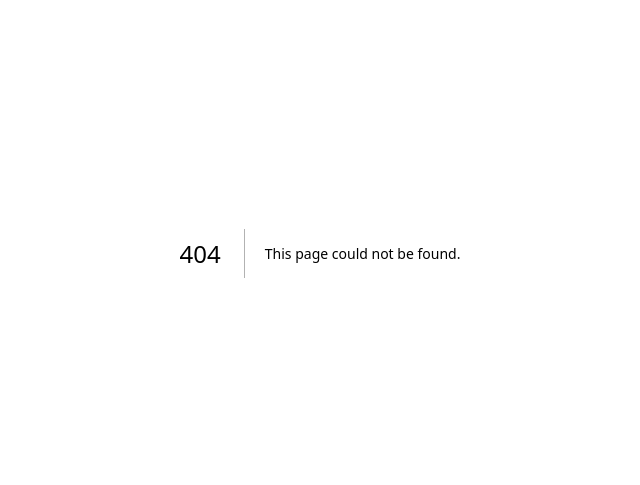
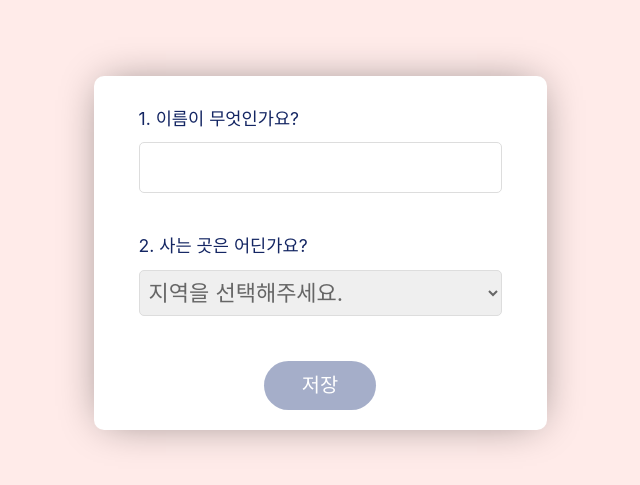
Before and after one commit to ohseungik/lecture, a Next.js app in the folder React_1/: page /survey in a window 1280 px wide. Before the commit this address had no page. Shown: the part 147-632 px from the top of the page, without its empty margins (320-960 px from the left). Built offline with nearby package versions, Linux system fonts and the light colour scheme.

Commit message:
강의 3 설문조사 폼 생성

```diff
--- a/React_1/src/app/layout.tsx
+++ b/React_1/src/app/layout.tsx
@@ -1,10 +1,7 @@
+import React, { FC } from 'react';
 import "./globals.css";
 
-export default function RootLayout({
-  children,
-}: Readonly<{
-  children: React.ReactNode;
-}>) {
+const RootLayout: FC<{ children: React.ReactNode }> = ({ children }) => {
   return (
     <html lang="ko">
       <body>
@@ -12,4 +9,6 @@ export default function RootLayout({
       </body>
     </html>
   );
-}
+};
+
+export default RootLayout;
--- /dev/null
+++ b/React_1/src/app/survey/layout.tsx
@@ -0,0 +1,14 @@
+import React, { FC } from 'react';
+import '@/app/survey/survey.css';
+
+const SurveyLayout: FC<{ children: React.ReactNode }> = ({ children }) => {
+  return (
+    <html lang="ko">
+      <body>
+        {children}
+      </body>
+    </html>
+  );
+};
+
+export default SurveyLayout;
--- /dev/null
+++ b/React_1/src/app/survey/page.tsx
@@ -0,0 +1,64 @@
+'use client';
+
+import React, { useCallback, useState } from 'react';
+import TextInput from '@/components/TextInput/TextInput';
+import Select from '@/components/Select/Select';
+
+const contryOptions = ["한국", "중국", "일본", "러시아", "미국"];
+
+const Survey = () => {
+    const [formVal, setFormVal] = useState({
+        name: "",
+        country: "",
+        address: ""
+    })
+
+    const valueHandler = useCallback((event: React.ChangeEvent<HTMLInputElement | HTMLSelectElement>) => {
+        setFormVal({...formVal, [event.target.name]: event.target.value})
+    }, [formVal])
+
+
+    const saveHandler = useCallback((event: React.MouseEvent<HTMLButtonElement>) => {
+        event.preventDefault();
+        event.stopPropagation();
+
+        alert("저장되었습니다.");
+
+        window.localStorage.setItem("formVal", JSON.stringify(formVal));
+
+        setFormVal({
+            name: "",
+            country: "",
+            address: ""
+        });
+    }, [formVal]);
+
+    return (
+        <div className='survey'>
+            <div className='form'>
+                <div className='form-item'>
+                    <h1>1. 이름이 무엇인가요?</h1>
+                    <TextInput name="name" value={formVal.name} setValue={valueHandler}/>
+                </div>
+
+                <div className='form-item'>
+                    <h1>2. 사는 곳은 어딘가요?</h1>
+                    <Select name="country" value={formVal.country} setValue={valueHandler} options={contryOptions}/>
+                </div>
+
+                {formVal.country === "한국" &&
+                    <div className="form-item">
+                        <h1>2-1. 한국 어디에 사나요?</h1>
+                        <TextInput name="address" value={formVal.address} setValue={valueHandler}/>
+                    </div>
+                }
+
+                <div className="button-group">
+                    <button onClick={saveHandler} disabled={!formVal.name || !formVal.country || formVal.country === "한국" && formVal.address === ""}>저장</button>
+                </div>
+            </div>
+        </div>
+    )
+}
+
+export default Survey;
--- /dev/null
+++ b/React_1/src/app/survey/survey.css
@@ -0,0 +1,71 @@
+* {
+  font-size: 22px;
+}
+html,
+body {
+  padding: 0;
+  margin: 0;
+}
+
+.survey {
+  display: flex;
+  height: 100vh;
+  background: #ffebe9;
+  justify-content: center;
+  align-items: center;
+}
+
+.form {
+  background: #fff;
+  padding: 20px 35px;
+  border-radius: 10px;
+  box-shadow: 0px 0px 40px -10px #0000007d;
+  min-width: 300px;
+}
+
+.form-item {
+  padding: 10px;
+  margin-bottom: 20px;
+}
+
+.form-item h1 {
+  margin-bottom: 10px;
+  font-size: 0.8em;
+  color: #142663;
+}
+
+.form-item input[type='text'] {
+  padding: 8px 10px;
+  outline: none;
+  border: 1px solid #ddd;
+  border-radius: 5px;
+  color: #666;
+  box-sizing: border-box;
+  width: 100%;
+}
+
+.form-item select {
+  padding: 8px 5px;
+  outline: none;
+  border: 1px solid #ddd;
+  border-radius: 5px;
+  color: #666;
+  box-sizing: border-box;
+  width: 100%;
+}
+
+.button-group {
+  text-align: center;
+  margin-top: 35px;
+}
+.button-group button {
+  padding: 10px 38px;
+  border: none;
+  border-radius: 100px;
+  background-color: #32478a;
+  color: #fff;
+  font-size: 0.9em;
+}
+.button-group button:disabled {
+  background-color: #56669a87;
+}
--- a/React_1/src/components/Accordion/Accordion.css
+++ b/React_1/src/components/Accordion/Accordion.css
@@ -1,7 +1,7 @@
-.Accordion .title {
+.accordion .title {
     @apply bg-[#666] text-white font-bold p-[10px] flex justify-between;
 }
 
-.Accordion .content {
+.accordion .content {
     @apply border border-[#999] p-[20px];
 }
--- a/React_1/src/components/Accordion/Accordion.tsx
+++ b/React_1/src/components/Accordion/Accordion.tsx
@@ -16,7 +16,7 @@ const Accordion = ({ title, content } : AccordionProps) => {
     }, [isOpen]);
 
     return (
-        <div className='Accordion'>
+        <div className='accordion'>
             <div className='title' onClick={contentOpenHandler}>
                 <div>{title}</div>
                 <div>{isOpen ? '-' : '+'}</div>
@@ -30,4 +30,4 @@ const Accordion = ({ title, content } : AccordionProps) => {
 }
 
 
-export default Accordion;
+export default React.memo(Accordion);
--- a/React_1/src/components/CourseCard/CourseCard.tsx
+++ b/React_1/src/components/CourseCard/CourseCard.tsx
@@ -36,4 +36,4 @@ const CourseCard = ({ imgSrc, tags, name, price } : CourseCardProps) => {
     )
 }
 
-export default CourseCard;
+export default React.memo(CourseCard);
--- a/React_1/src/components/ResponsiveImage/ResponsiveImage.tsx
+++ b/React_1/src/components/ResponsiveImage/ResponsiveImage.tsx
@@ -1,3 +1,5 @@
+'use client';
+
 import React from 'react';
 import Image from "next/legacy/image";
 
@@ -14,4 +16,4 @@ const ResponsiveImage = ({ src, alt }: ResponsiveImageProps) => {
     )
 }
 
-export default ResponsiveImage;
+export default React.memo(ResponsiveImage);
--- /dev/null
+++ b/React_1/src/components/Select/Select.tsx
@@ -0,0 +1,21 @@
+import React from 'react';
+
+type SelectProps = {
+    name: string;
+    value: string;
+    setValue: (event: React.ChangeEvent<HTMLSelectElement>) => void;
+    options: string[];
+}
+
+const Select = ({ name, value, setValue, options } : SelectProps) => {
+    return (
+      <select name={name} value={value} onChange={setValue}>
+        <option value="" disabled>지역을 선택해주세요.</option>
+        {options.map((optionElement, index) => {
+            return <option key={index} value={optionElement}>{optionElement}</option>
+        })}
+      </select>
+    )
+}
+
+export default Select;
--- /dev/null
+++ b/React_1/src/components/TextInput/TextInput.tsx
@@ -0,0 +1,17 @@
+'use client';
+
+import React from 'react';
+
+type TextInputProps = {
+    name: string;
+    value: string;
+    setValue: (event: React.ChangeEvent<HTMLInputElement>) => void;
+}
+
+const TextInput = ({name, value, setValue} : TextInputProps) => {
+    return (
+        <input name={name} type="text" value={value} onChange={setValue}/>
+    )
+}
+
+export default TextInput;
```
